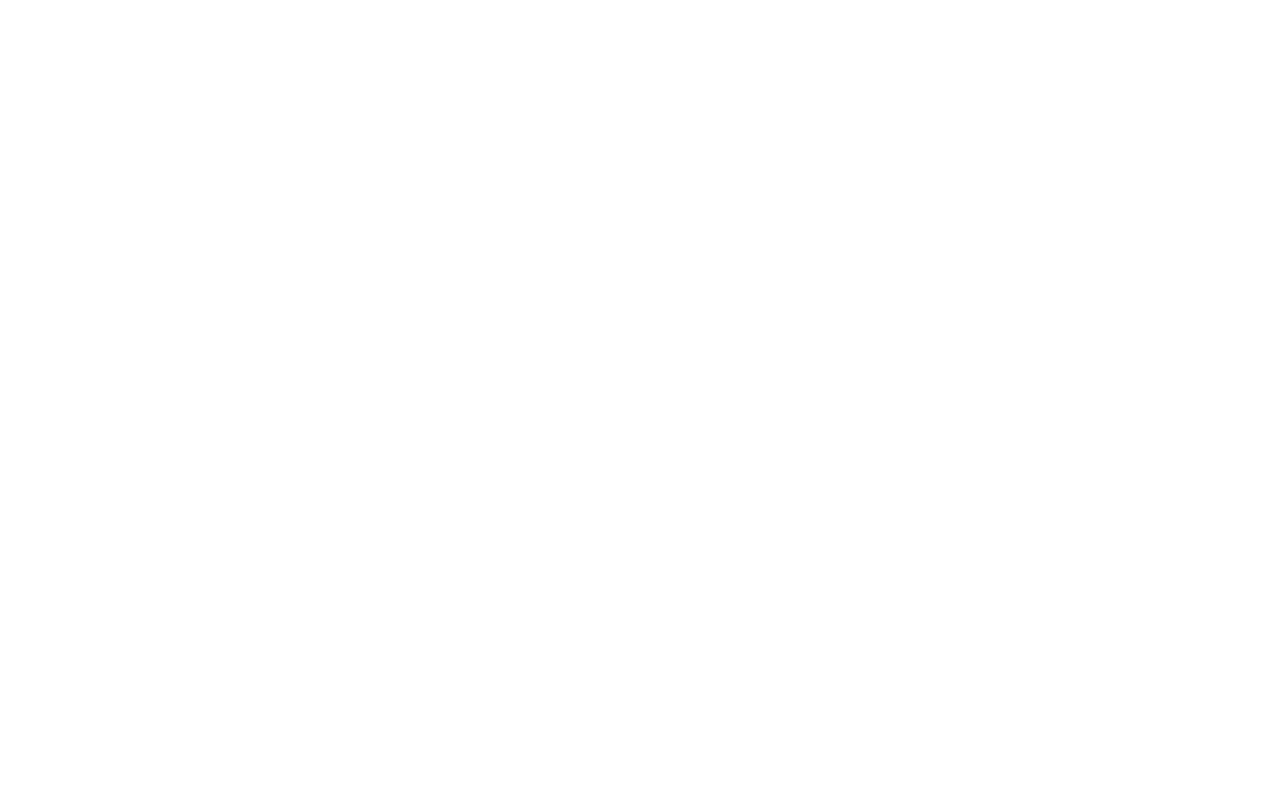
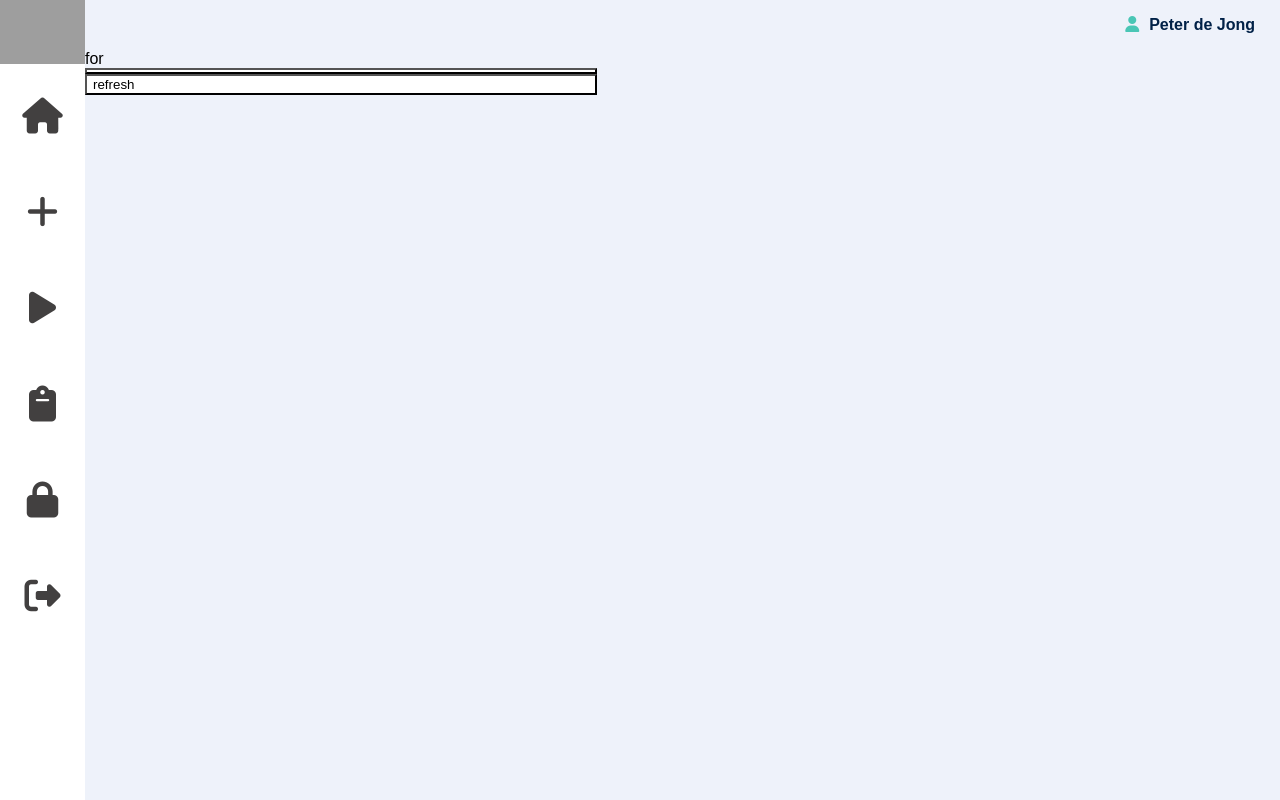
Before and after one commit to RickLoomans/WasteProcessingApplicationIPSEN3, an Angular app: page /orders in a window 1280 px wide. Before the commit this address led to /. Built offline with nearby package versions, Linux system fonts and the light colour scheme; grey boxes are pictures that could not be loaded.

Commit message:
temp-store work in git

```diff
--- a/angular.json
+++ b/angular.json
@@ -32,7 +32,9 @@
             "styles": [
               "src/styles.scss"
             ],
-            "scripts": []
+            "scripts": [
+              "src/assets/jsFiles/orderList.js"
+            ]
           },
           "configurations": {
             "production": {
--- a/src/app/app-routing.module.ts
+++ b/src/app/app-routing.module.ts
@@ -4,13 +4,15 @@ import { NgModule } from '@angular/core';
 import { RouterModule, Routes } from '@angular/router';
 import { ReststofVerwerkenComponent } from './reststof-verwerken/reststof-verwerken.component';
 import { LoginComponent } from './login/login.component';
+import {OrderListComponent} from "./order-list/order-list.component";
 
 const routes: Routes = [
   { path: "", redirectTo: "home", pathMatch: "full" },
   { path: "", component: LayoutComponent, children: [
     {path: "home", component: HomeComponent},
     {path: "reststofverwerken", component: ReststofVerwerkenComponent},
-    {path: "login", component: LoginComponent}
+    {path: "login", component: LoginComponent},
+      {path: "orders", component: OrderListComponent}
   ]}
 ];
 
--- a/src/app/login/login.component.html
+++ b/src/app/login/login.component.html
@@ -2,12 +2,13 @@
     <section class="LoginInput">
     <H1>Login</H1><br>
     <p>Welkon terug. Log in met uw account.</p><br>
+
     <label for="username"></label>
     <input type="text" id="username" name="username" placeholder="username"><br>
     <label for="password"></label>
     <input type="password" id="password" name="password" placeholder="password"><br>
 
-    <button>
+    <button (click)="login()">
         Login
     </button>
 </section>
--- a/src/app/login/login.component.ts
+++ b/src/app/login/login.component.ts
@@ -1,4 +1,5 @@
 import { Component } from '@angular/core';
+import {HttpClient, HttpClientModule} from "@angular/common/http";
 
 @Component({
   selector: 'app-login',
@@ -6,5 +7,24 @@ import { Component } from '@angular/core';
   styleUrls: ['./login.component.scss']
 })
 export class LoginComponent {
+  // @ts-ignore
+  private http: HttpClient = new HttpClient;
+  login() {
+    // @ts-ignore
+    var username = document.getElementById('username').value;
+    // @ts-ignore
+    var password = document.getElementById('password').value;
+
+    const headers = { 'Content-Type': 'application/json' };
+    let url =  "http://localhost:8080/api/auth/signin"
+    this.http.post(url,
+      {
+        "username" : username,
+        "password" : password
+      },
+      {headers}
+    )
+    console.log("done")
+  }
 
 }
--- a/src/app/modules/core/components/navbar/navbar.component.html
+++ b/src/app/modules/core/components/navbar/navbar.component.html
@@ -10,7 +10,7 @@
   <button (click)="goRestStof()">
     <i class="fa-solid fa-play icon-3x"></i>
   </button>
-  <button >
+  <button (click)="goOrder()">
     <i class="fa-solid fa-clipboard"></i>
   </button>
   <button>
--- a/src/app/modules/core/components/navbar/navbar.component.ts
+++ b/src/app/modules/core/components/navbar/navbar.component.ts
@@ -20,6 +20,10 @@ export class NavbarComponent {
     this.router.navigate(['login']);
   }
 
+  goOrder(){
+    this.router.navigate(['orders'])
+  }
+
 
 
 }
--- /dev/null
+++ b/src/app/order-list/order-list.component.html
@@ -0,0 +1,7 @@
+<div class="B" id="B">
+  for
+  <button>
+
+  </button>
+  <button (click)="A()">refresh</button>
+</div>
--- /dev/null
+++ b/src/app/order-list/order-list.component.scss
@@ -0,0 +1,14 @@
+.B{
+  button{
+    align-items: center;
+    display: flex;
+    background-color: white;
+    width: 40vw;
+  }
+
+
+
+}
+p{
+  padding-left: 20px;
+}
--- /dev/null
+++ b/src/app/order-list/order-list.component.ts
@@ -0,0 +1,41 @@
+import {Component, ViewEncapsulation} from '@angular/core';
+
+@Component({
+  encapsulation: ViewEncapsulation.None,
+  selector: 'app-order-list',
+  styleUrls: ['./order-list.component.scss'],
+  templateUrl: './order-list.component.html',
+})
+export class OrderListComponent {
+  A(){
+    const counter = 5;
+
+    // // var myDiv = document.getElementById("B");
+    // var div = document.querySelector('B[w3-include-html]');
+
+
+    // document.div.appendChild(button);
+    // // myDiv.appendChild(button);
+    // var name = "12345678";
+    // // @ts-ignore
+    // document.getElementById('test1').innerHTML = name;
+    // // alert("hoi?")
+
+    // var codeBlock = '<button>' +
+    //   '<p>This is a heading</p>' +
+    //   '<p>This is a paragraph of text.</p>' +
+    //   '<p>Note: If you don\'t escape "quotes" properly, it will not work.</p>' +
+    //   '</button>';
+
+// Inserting the code block to wrapper element
+    for (let i = 0; i < counter; i++) {
+      var button = document.createElement('BUTTON');
+      var text = document.createTextNode("button" + i);
+      button.appendChild(text);
+       // @ts-ignore
+
+      document.getElementById('B').appendChild(button);
+    }
+  }
+
+}
--- /dev/null
+++ b/src/assets/jsFiles/orderList.js
@@ -0,0 +1,9 @@
+function A(){
+  // var myDiv = document.getElementById("B");
+  // var button = document.createElement('BUTTON');
+  // var text = document.createTextNode("button")
+  // button.appendChild(text);
+  // myDiv.appendChild(button);
+  var name = "12345678";
+  document.getElementById('test1').innerHTML = name;
+}
```
Also changed, not shown: src/app/app.module.ts (+5 -2 lines), 1 other file (tests, documents, lock files or other folders).
